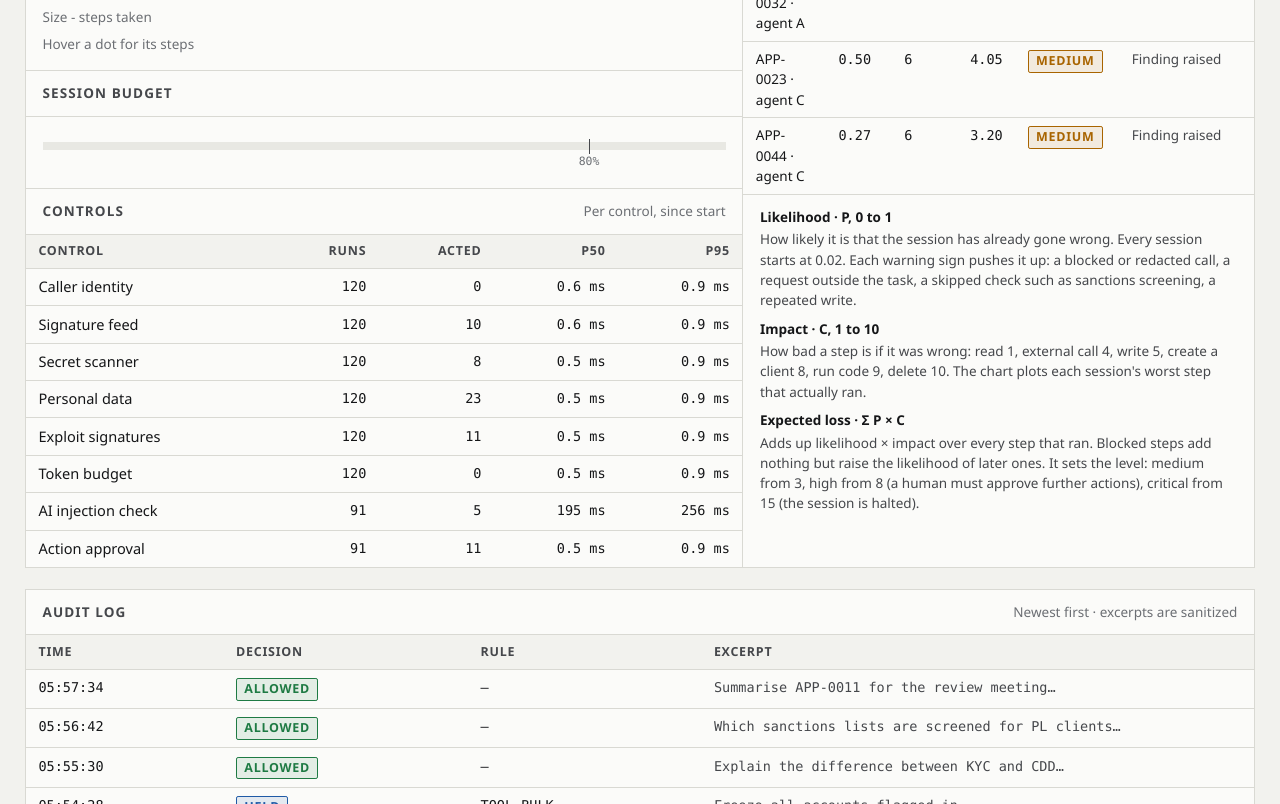
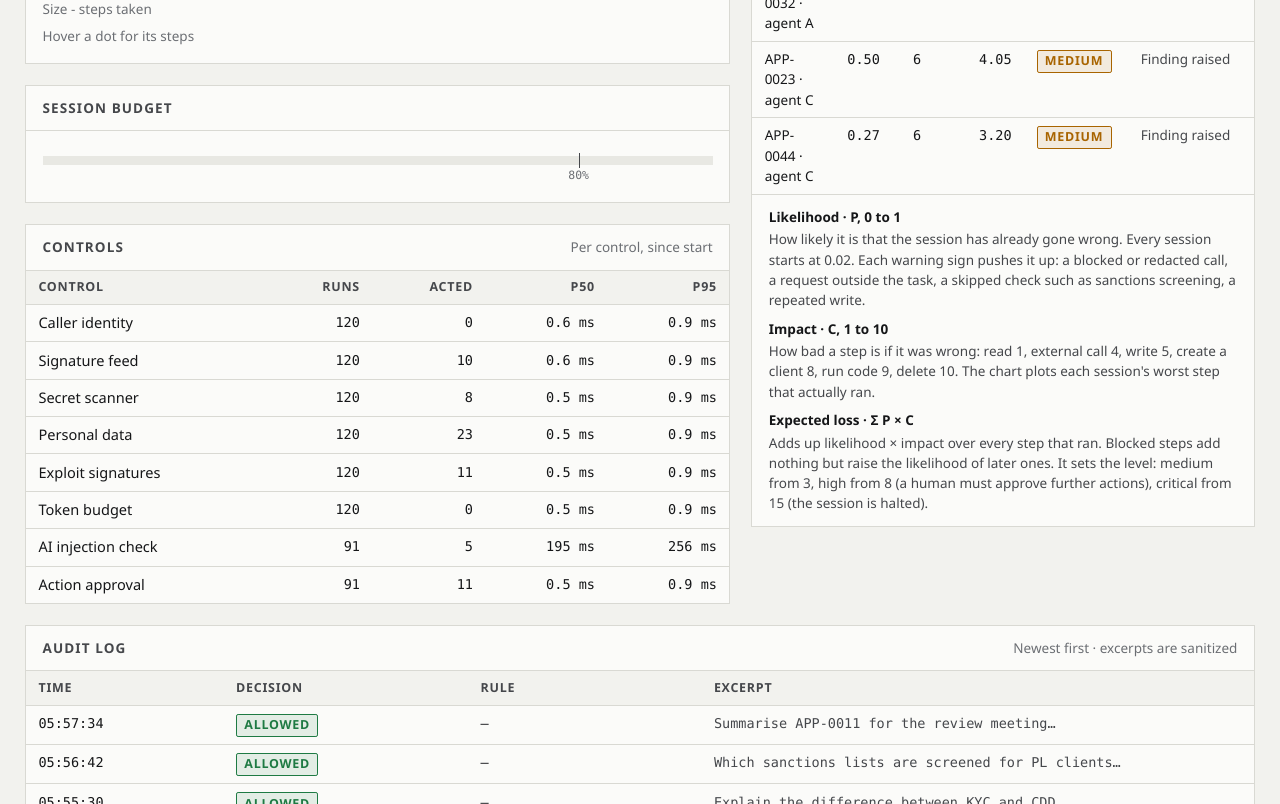
Before and after one commit to HardCounter/Hack-Yeah-2026, a plain HTML site: page static/html/index.html in a window 1280 px wide. Shown: the part 890-1694 px from the top of the page. Drawn offline with Linux system fonts and the light colour scheme; no server answers.

Commit message:
feat(metrics): risk map, session budget and controls as separate tiles
The session table and its notes move into their own tile on the right.

Co-Authored-By: Claude Opus 5.5 <noreply@anthropic.com>

```diff
--- a/static/css/app.css
+++ b/static/css/app.css
@@ -175,10 +175,7 @@ a.kpi:hover, a.kpi:focus-visible { background: var(--paper-2); } a.kpi:hover .la
 .meter .tick span { position: absolute; top: 0.875rem; left: -0.625rem; font: .6875rem var(--mono); color: var(--ink-3); }
 
 /* Risk: likelihood x impact */
-.risk-panel { margin-bottom: 1.25rem; }
-.risk-grid { display: grid; grid-template-columns: minmax(0, 7fr) minmax(0, 5fr); }
-.risk-side { border-left: thin solid var(--rule); min-width: 0; }
-.risk-main { min-width: 0; } .risk-sub { border-top: thin solid var(--rule); }  /* budget and controls under the chart */
+.risk-grid { grid-template-columns: minmax(0, 7fr) minmax(0, 5fr); margin-bottom: 1.25rem; }
 .risk-help { margin: 0; padding: 0.75rem 1rem; border-top: thin solid var(--rule); font-size: .8125rem; }
 .risk-help dt { font-weight: 600; margin-top: 0.5rem; }
 .risk-help dt:first-child { margin-top: 0; }
@@ -233,7 +230,6 @@ footer .wrap { display: flex; flex-wrap: wrap; justify-content: space-between; g
 @media (max-width: 64em) {
   .grid.split, .grid.sidebar, .grid.halves { grid-template-columns: minmax(0, 1fr); }
   .risk-grid { grid-template-columns: minmax(0, 1fr); }
-  .risk-side { border-left: 0; border-top: thin solid var(--rule); }
   .kpis, #kpis { grid-template-columns: repeat(3, minmax(0, 1fr)); }
   .kpi:nth-child(3n+1) { border-left: 0; }
   .kpi:nth-child(n+4) { border-top: thin solid var(--rule); }
--- a/static/html/index.html
+++ b/static/html/index.html
@@ -136,22 +136,23 @@
 
     <div class="kpis" id="kpis"></div>
 
-    <div class="panel risk-panel">
-      <div class="panel-head"><h2>Risk map · likelihood × impact</h2><span class="cap faint">Each dot is one agent session, scored like the backend's trajectory-risk plugin</span></div>
-      <div class="risk-grid">
-        <div class="risk-main">
+    <div class="grid risk-grid">
+      <div class="stack">
+        <div class="panel">
+          <div class="panel-head"><h2>Risk map · likelihood × impact</h2><span class="cap faint">Each dot is one agent session</span></div>
           <div class="panel-body">
             <svg id="riskMap" viewBox="0 0 680 400" role="img" aria-labelledby="riskTitle"><title id="riskTitle">Agent sessions by likelihood of going wrong and impact of their riskiest executed step</title></svg>
             <div class="legend" id="riskLegend"></div>
           </div>
-          <div class="risk-sub">
+        </div>
+        <div class="panel">
           <div class="panel-head"><h2>Session budget</h2><span class="cap faint mono" id="budTxt"></span></div>
           <div class="panel-body">
             <div class="meter" role="meter" aria-label="Session token budget" aria-valuemin="0" id="budMeter"><div class="fill" id="budFill"></div><div class="tick"><span>80%</span></div></div>
             <p class="cap muted" id="costTxt"></p>
           </div>
         </div>
-          <div class="risk-sub">
+        <div class="panel">
           <div class="panel-head"><h2>Controls</h2><span class="cap faint">Per control, since start</span></div>
           <div class="scroll"><table>
             <thead><tr><th>Control</th><th class="n">Runs</th><th class="n">Acted</th><th class="n">p50</th><th class="n">p95</th></tr></thead>
@@ -159,7 +160,8 @@
           </table></div>
         </div>
       </div>
-        <div class="risk-side">
+      <div class="panel risk-side">
+        <div class="panel-head"><h2>Sessions</h2><span class="cap faint">Highest expected loss first</span></div>
         <div class="scroll"><table>
           <thead><tr><th>Session</th><th class="n">P</th><th class="n">C</th><th class="n">Exp. loss</th><th>Level</th><th>Proposed action</th></tr></thead>
           <tbody id="riskTable"></tbody>
@@ -172,7 +174,6 @@
           <dt>Expected loss · Σ P × C</dt>
           <dd>Adds up likelihood × impact over every step that ran. Blocked steps add nothing but raise the likelihood of later ones. It sets the level: medium from 3, high from 8 (a human must approve further actions), critical from 15 (the session is halted).</dd>
         </dl>
-        </div>
       </div>
     </div>
 
```
Lines whose indentation alone changed are shown as unchanged.
